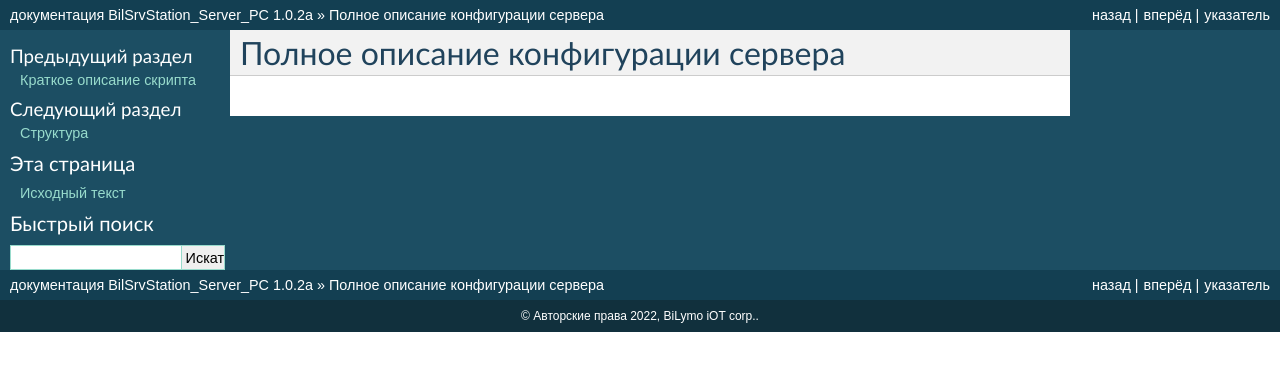
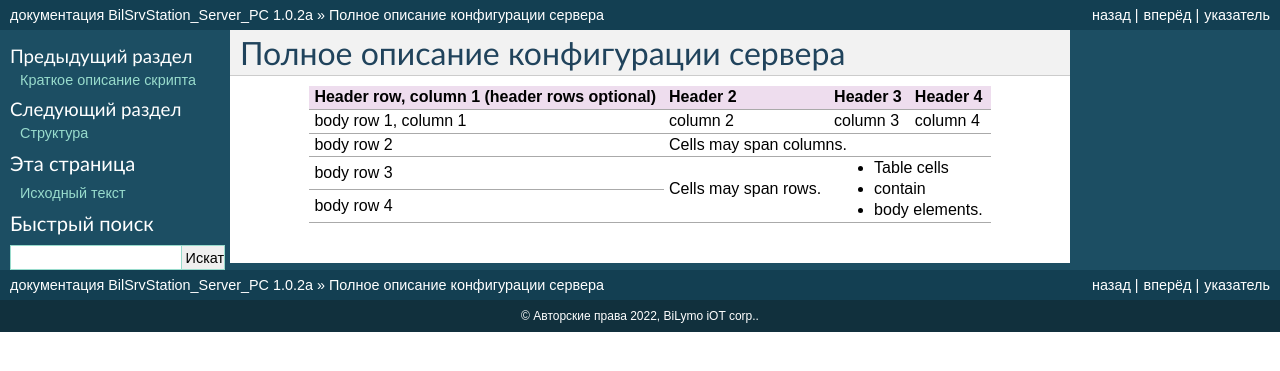
Before and after one commit to Rakosel/BilSrvStation-Server, a Sphinx documentation site: the page built from docs/full_discr.rst, in a window 1280 px wide. Shown: the top 371 px of the page. Built offline with Sphinx 7.4.7, drawn with Linux system fonts in a browser that asks for light colours.

Commit message:
изменено:      docs/conf.py 	изменено:      docs/full_discr.rst 	изменено:      docs/index.rst 	docs/build_/

```diff
--- a/docs/conf.py
+++ b/docs/conf.py
@@ -46,7 +46,7 @@ extensions = [
     'sphinx.ext.autodoc',
     'sphinx.ext.intersphinx',
     'sphinx.ext.mathjax',
-    'sphinxnotes.strike',
+#    'sphinxnotes.strike',
 #    'sphinx.ext.pngmath'
 #    'sphinxcontrib.httpdomain',
 #    'djangodocs',
--- a/docs/full_discr.rst
+++ b/docs/full_discr.rst
@@ -1,7 +1,7 @@
 Полное описание конфигурации сервера
 """"""""""""""""""""""""""""""""""""
-.. table:: Заголовок таблицы (Внимание! Отступ таблицы относительно
-           команды ..``table::`` обязателен)
+.. table::
+
     +------------------------+------------+----------+----------+
     | Header row, column 1   | Header 2   | Header 3 | Header 4 |
     | (header rows optional) |            |          |          |
--- a/docs/index.rst
+++ b/docs/index.rst
@@ -3,12 +3,12 @@
    sphinx-quickstart on Fri May 13 21:38:34 2022.
    You can adapt this file completely to your liking, but it should at least
    contain the root `toctree` directive.
-===================================================
+
 Добро пожаловать на :project:!
 ==============================
 
 .. toctree::
-   :maxdepth: 2
+   :maxdepth: 8
    :caption: Contents:
 
    nav_r
```
